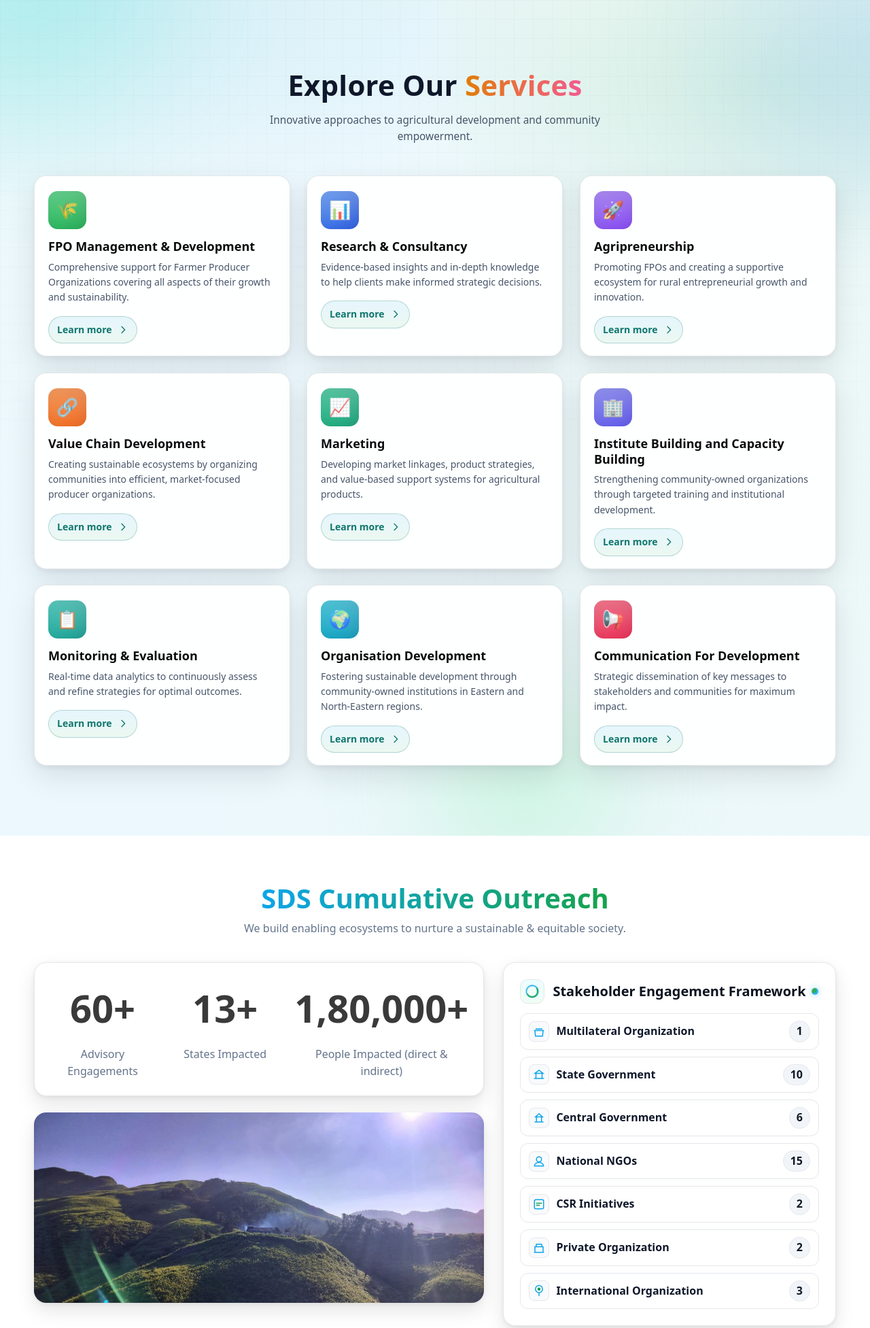
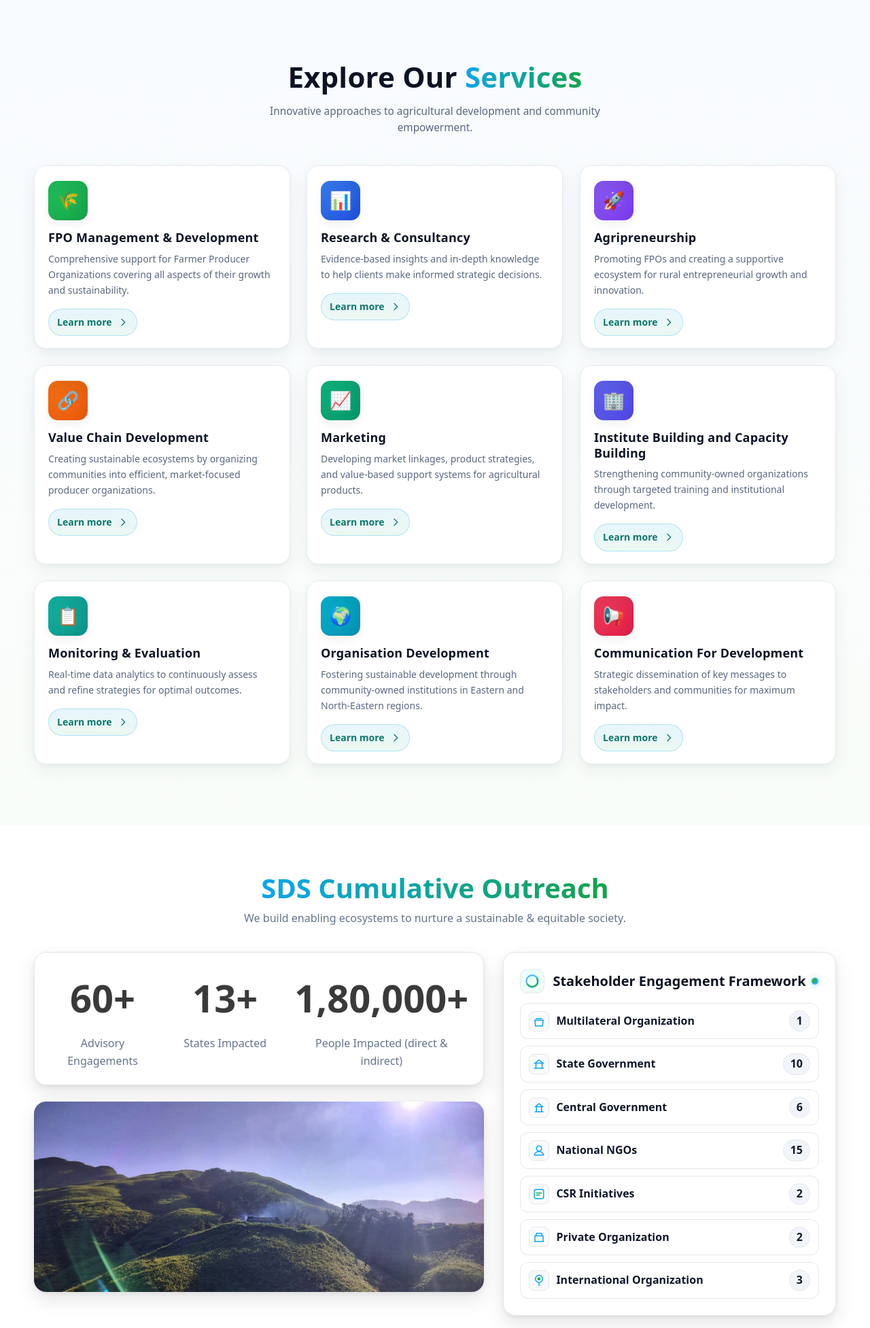
Before and after one commit to rahulbaruah098/SDS-NEW-WEBSITE, a Flask app: page / in a window 1280 px wide. Shown: the part 890-2843 px from the top of the page at 68% size. Run offline with Flask 3, Linux system fonts and the light colour scheme; some libraries are stand-ins or nearby versions.

Commit message:
updated codes again

```diff
--- a/templates/index.html
+++ b/templates/index.html
@@ -747,63 +747,47 @@
 
 <!-- Solutions Section -->
 <!-- Solutions Section (Updated) -->
+<!-- Solutions Section (Professional, light background, no animated backdrop) -->
 <section id="sds-services" class="solutions-section" aria-label="Explore Our Services">
   <style>
     /* ===============================
-       Scoped tokens & background
+       Scoped tokens (calm, professional)
        =============================== */
     #sds-services{
       --wrap: min(1180px, 94vw);
-      --ink:#0f172a;
-      --muted:#475569;
-      --card:#ffffff;
-      --line:rgba(15,23,42,.10);
-      --ring:rgba(14,165,233,.18);
+
+      /* Ink + surfaces */
+      --ink:#0b1324;           /* crisp text */
+      --muted:#596781;         /* secondary text */
+      --card:#ffffff;          /* card surface */
+      --line:#e6eaf0;          /* light border */
+
+      /* Brand accents */
+      --accent-1:#0ea5e9;      /* cyan */
+      --accent-2:#16a34a;      /* green */
+      --ring:rgba(14,165,233,.22);
+
+      /* Radii & shadows */
       --radius:18px;
-      --shadow-1: 0 16px 44px rgba(2,6,23,.10), 0 4px 10px rgba(2,6,23,.06);
-      --shadow-2: 0 22px 60px rgba(2,6,23,.14), 0 6px 16px rgba(2,6,23,.08);
-      --accent-1:#0ea5e9; /* cyan */
-      --accent-2:#16a34a; /* green */
+      --shadow-1: 0 10px 26px rgba(2,6,23,.06), 0 2px 8px rgba(2,6,23,.04);
+      --shadow-2: 0 18px 48px rgba(2,6,23,.10), 0 6px 16px rgba(2,6,23,.08);
 
       position: relative;
       isolation: isolate;
       overflow: clip;
-      padding: clamp(60px, 8vw, 110px) 0;
+      padding: clamp(56px, 7vw, 104px) 0;
       color: var(--ink);
-      background:
-        radial-gradient(1200px 500px at 10% 0%, rgba(14,165,233,.12), transparent 60%),
-        radial-gradient(900px 420px at 90% 10%, rgba(22,163,74,.12), transparent 60%),
-        conic-gradient(from 210deg at 50% 0%, rgba(14,165,233,.08), rgba(22,163,74,.08), rgba(14,165,233,.08));
-    }
-
-    /* subtle grid lines */
-    #sds-services::before{
-      content:"";
-      position:absolute; inset:0; z-index:-1;
-      background:
-        linear-gradient(to right, rgba(15,23,42,.06) 1px, transparent 1px) 0 0 / 28px 28px,
-        linear-gradient(to bottom, rgba(15,23,42,.06) 1px, transparent 1px) 0 0 / 28px 28px;
-      mask: linear-gradient(to bottom, rgba(0,0,0,.35), rgba(0,0,0,0));
-    }
-
-    /* floating ambient blobs */
-    #sds-services .blob{
-      position:absolute; width:520px; height:520px; border-radius:999px; filter: blur(60px);
-      opacity:.35; z-index:-1; mix-blend:multiply;
-      animation: drift 18s ease-in-out infinite;
-    }
-    #sds-services .blob.b1{ top:-160px; left:-120px; background:radial-gradient(circle at 30% 30%, #5eead4, transparent 60%); }
-    #sds-services .blob.b2{ top:-120px; right:-160px; background:radial-gradient(circle at 70% 40%, #93c5fd, transparent 65%); animation-delay: .6s; }
-    #sds-services .blob.b3{ bottom:-200px; left:40%; background:radial-gradient(circle at 50% 50%, #86efac, transparent 60%); animation-delay: 1.2s; }
-
-    @keyframes drift{
-      0%,100%{ transform: translateY(0) scale(1); }
-      50%{ transform: translateY(-20px) scale(1.03); }
-    }
+
+      /* Light, static background (no animation, no textures) */
+      background: linear-gradient(180deg, #f8fbff 0%, #f9fdf9 100%);
+    }
+
+    /* Remove any previous textures/overlays */
+    #sds-services::before{ content:none; }
 
     /* Section header */
     #sds-services .wrap{ width:var(--wrap); margin:0 auto; }
-    #sds-services .section-header{ text-align:center; margin-bottom: clamp(28px, 4vw, 44px); }
+    #sds-services .section-header{ text-align:center; margin-bottom: clamp(26px, 4vw, 42px); }
     #sds-services .section-title{
       font-weight: 900;
       font-size: clamp(26px, 4.2vw, 42px);
@@ -814,11 +798,10 @@
       background: linear-gradient(92deg, var(--accent-1), var(--accent-2));
       -webkit-background-clip:text; background-clip:text; color:transparent;
       display:inline-block;
-      animation: hue 12s linear infinite;
-    }
-    @keyframes hue { 0%{filter:hue-rotate(0deg)} 100%{filter:hue-rotate(360deg)} }
+      /* No hue-rotate animation: keep it calm & corporate */
+    }
     #sds-services .section-subtitle{
-      max-width: 58ch; margin: 10px auto 0; color: var(--muted);
+      max-width: 62ch; margin: 12px auto 0; color: var(--muted);
       font-size: clamp(14px, 1.2vw, 16px);
     }
 
@@ -838,75 +821,79 @@
     /* Card */
     #sds-services .solution-card{
       position: relative;
-      background: color-mix(in oklab, #fff 92%, #f8fafc);
+      background: var(--card);
       border: 1px solid var(--line);
       border-radius: var(--radius);
       padding: 22px 20px 18px;
       box-shadow: var(--shadow-1);
-      transition: transform .2s ease, box-shadow .2s ease, border-color .2s ease, background .2s ease;
+      transition: transform .18s ease, box-shadow .18s ease, border-color .18s ease, background .18s ease, outline-color .18s ease;
       overflow: hidden;
-    }
-    #sds-services .solution-card::after{
-      /* animated top light sweep */
-      content:""; position:absolute; inset:-1px -1px auto -1px; height: 38%;
-      background: linear-gradient(180deg, rgba(255,255,255,.7), transparent);
-      opacity:.55; pointer-events:none;
-    }
+      outline: 0 solid transparent;
+    }
+    /* Remove glossy sheen */
+    #sds-services .solution-card::after{ content:none; }
+
     #sds-services .solution-card:hover{
-      transform: translateY(-6px);
+      transform: translateY(-4px);
       box-shadow: var(--shadow-2);
-      border-color: rgba(14,165,233,.35);
+      border-color: rgba(14,165,233,.26);
       background:#ffffff;
     }
-
-    /* Icon pill (uses your per-card gradient from data) */
+    #sds-services .solution-card:focus-within{
+      outline: 3px solid var(--ring);
+      outline-offset: 0;
+    }
+
+    /* Icon pill */
     #sds-services .solution-icon{
-      width: 56px; height: 56px; border-radius: 14px;
-      display:grid; place-items:center; font-size: 26px;
-      color:#fff; box-shadow: 0 10px 22px rgba(2,6,23,.10) inset;
+      width: 58px; height: 58px; border-radius: 14px;
+      display:grid; place-items:center; font-size: 26px; color:#fff;
       margin-bottom: 14px;
+      background: linear-gradient(135deg, var(--accent-1), var(--accent-2));
+      box-shadow: 0 10px 22px rgba(2,6,23,.08) inset, 0 6px 14px rgba(2,6,23,.06);
     }
 
     #sds-services .solution-title{
       font-size: 18px; font-weight: 800; line-height: 1.25; margin: 0 0 8px;
+      letter-spacing:.2px; color:#0b1324;
     }
     #sds-services .solution-description{
-      color: var(--muted); font-size: 14px; line-height: 1.6; margin: 0 0 16px;
-      min-height: 3.2em; /* keeps heights tidy across cards */
-    }
-
+      color: var(--muted); font-size: 14px; line-height: 1.65; margin: 0 0 16px;
+      min-height: 3.2em; /* tidy heights across cards */
+    }
+
+    /* CTA */
     #sds-services .learn-more{
       display:inline-flex; align-items:center; gap:8px;
       color: #0f766e; font-weight: 700; text-decoration: none; font-size: 14px;
-      border:1px solid rgba(15,118,110,.25); padding:8px 12px; border-radius: 999px;
+      border:1px solid rgba(14,165,233,.26);
+      padding:8px 12px; border-radius: 999px;
       background: linear-gradient(180deg, rgba(14,165,233,.10), rgba(22,163,74,.08));
-      transition: transform .18s ease, box-shadow .18s ease, background .18s ease, border-color .18s ease;
+      transition: transform .16s ease, box-shadow .16s ease, background .16s ease, border-color .16s ease, color .16s ease;
     }
     #sds-services .learn-more:hover{
       transform: translateY(-1px);
-      box-shadow: 0 10px 20px rgba(2,6,23,.08);
-      border-color: rgba(15,118,110,.4);
-      background: linear-gradient(180deg, rgba(14,165,233,.16), rgba(22,163,74,.12));
+      box-shadow: 0 10px 18px rgba(2,6,23,.07);
+      border-color: rgba(14,165,233,.38);
+      background: linear-gradient(180deg, rgba(14,165,233,.14), rgba(22,163,74,.12));
+      color:#0b4f48;
     }
     #sds-services .learn-more svg{ width: 16px; height: 16px; }
 
-    /* Reveal animation (safe w/ reduced motion) */
+    /* Calmer reveal animation (kept; background has no animation) */
     @keyframes rise {
-      from { opacity: 0; transform: translateY(18px) scale(.98); }
+      from { opacity: 0; transform: translateY(12px) scale(.995); }
       to   { opacity: 1; transform: translateY(0) scale(1); }
     }
     @media (prefers-reduced-motion: no-preference){
       #sds-services .solution-card{ opacity: 0; }
       #sds-services .solution-card.visible{
-        animation: rise .55s cubic-bezier(.2,.7,.2,1) forwards;
+        animation: rise .42s cubic-bezier(.2,.7,.2,1) forwards;
       }
     }
   </style>
 
-  <!-- Ambient blobs -->
-  <div class="blob b1" aria-hidden="true"></div>
-  <div class="blob b2" aria-hidden="true"></div>
-  <div class="blob b3" aria-hidden="true"></div>
+  <!-- No ambient blobs / no animated backdrop -->
 
   <div class="wrap">
     <div class="section-header">
@@ -918,16 +905,14 @@
       </p>
     </div>
 
-    <!-- Keep the same class so your existing generateSolutions() still works -->
+    <!-- Your generator still targets this container -->
     <div class="solutions-grid" aria-live="polite"></div>
   </div>
 
   <script>
     (function(){
-      // If your existing generateSolutions() already fills .solutions-grid, we only add reveal-on-view.
-      // But if it's missing for any reason, we render from window.solutions here, safely.
+      /* Structure & logic unchanged; only visuals updated. */
       const grid = document.querySelector('#sds-services .solutions-grid');
-
       function hasChildren(el){ return el && el.children && el.children.length > 0; }
 
       function renderFromGlobal(){
@@ -952,10 +937,8 @@
         });
       }
 
-      // If nothing else has populated it, render now.
       if (!hasChildren(grid)) renderFromGlobal();
 
-      // Reveal on intersection
       const prefersReduced = window.matchMedia('(prefers-reduced-motion: reduce)').matches;
       if (!prefersReduced && 'IntersectionObserver' in window){
         const io = new IntersectionObserver((entries, obs) => {
@@ -972,6 +955,9 @@
     })();
   </script>
 </section>
+
+
+
 
 
 <section id="sds-outreach" aria-label="SDS Cumulative Outreach">
```
Also changed, not shown: templates/LocalMarket.html (+25 -16 lines), templates/farhan.html (+24 -17 lines), templates/fisheriesm.html (+24 -16 lines), templates/insights.html (+8 -8 lines), templates/jogenp.html (+24 -16 lines), templates/muga.html (+24 -16 lines), templates/tirtha.html (+24 -16 lines), instance/site.db.
